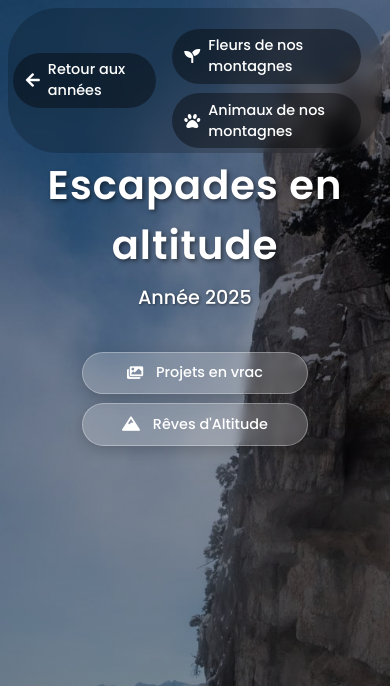
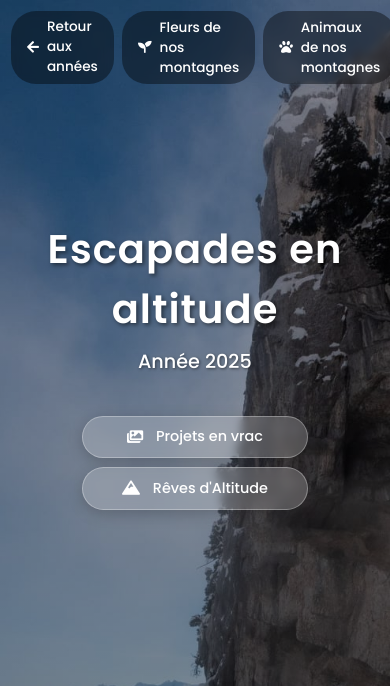
Before and after one commit to mikelum38/hiking-gallery, a Flask app: page /future in a window 390 px wide. Shown: the top 686 px of the page. Run offline with Flask 3, Linux system fonts and the light colour scheme; some libraries are stand-ins or nearby versions.

Commit message:
ajustements mobiles page 2025

```diff
--- a/templates/future.html
+++ b/templates/future.html
@@ -75,16 +75,22 @@
             background-color: #f8f9fa;
         }
 
-        .back-link, .mountain-flowers-btn {
-            position: static;
+        .back-link, .mountain-flowers-btn, .mountain-animals-btn {
+            background: rgba(0, 0, 0, 0.4);
+            color: white;
+            text-decoration: none;
+            padding: 0.8rem 1.5rem;
+            border-radius: 25px;
             display: inline-flex;
             align-items: center;
-            color: white;
-            text-decoration: none;
+            gap: 0.5rem;
             font-size: 1rem;
-            padding: 0.5rem 1rem;
-            background: rgba(0, 0, 0, 0.4);
-            border-radius: 50px;
+            transition: all 0.3s ease;
+            backdrop-filter: blur(5px);
+        }
+
+        .mountain-buttons {
+            display: flex;
             gap: 0.5rem;
         }
 
@@ -97,34 +103,28 @@
             justify-content: space-between;
             align-items: center;
             z-index: 100;
-            background: rgba(0, 0, 0, 0.2);
-            border-radius: 50px;
-            padding: 0.3rem;
-            backdrop-filter: blur(8px);
-        }
-
-        .back-link i, .mountain-flowers-btn i {
-            font-size: 1rem;
+            gap: 0.5rem;
         }
 
         @media (max-width: 768px) {
-            .nav-buttons {
-                top: 0.5rem;
-                left: 0.5rem;
-                right: 0.5rem;
+            .home-hero {
+                padding-top: 15vh;
             }
 
-            .back-link, .mountain-flowers-btn {
-                font-size: 0.9rem;
-                padding: 0.4rem 0.8rem;
+            .nav-buttons {
+                top: 0.7rem;
+                left: 0.7rem;
+                right: 0.7rem;
             }
 
-            .home-hero {
-                padding-top: 20vh; /* Ajusté pour mobile */
+            .back-link, .mountain-flowers-btn, .mountain-animals-btn {
+                padding: 0.4rem 1rem;
+                font-size: 0.85rem;
             }
 
             .home-hero h1 {
                 font-size: 2.8rem;
+                margin-top: 4rem;
             }
 
             .home-hero p {
@@ -422,11 +422,11 @@
         <a href="/years" class="back-link">
             <i class="fas fa-arrow-left"></i> Retour aux années
         </a>
-        <div class="buttons-container">
+        <div class="mountain-buttons">
             <a href="/mountain_flowers" class="mountain-flowers-btn">
                 <i class="fas fa-seedling"></i> Fleurs de nos montagnes
             </a>
-            <a href="/mountain_animals" class="mountain-flowers-btn">
+            <a href="/mountain_animals" class="mountain-animals-btn">
                 <i class="fas fa-paw"></i> Animaux de nos montagnes
             </a>
         </div>
```
